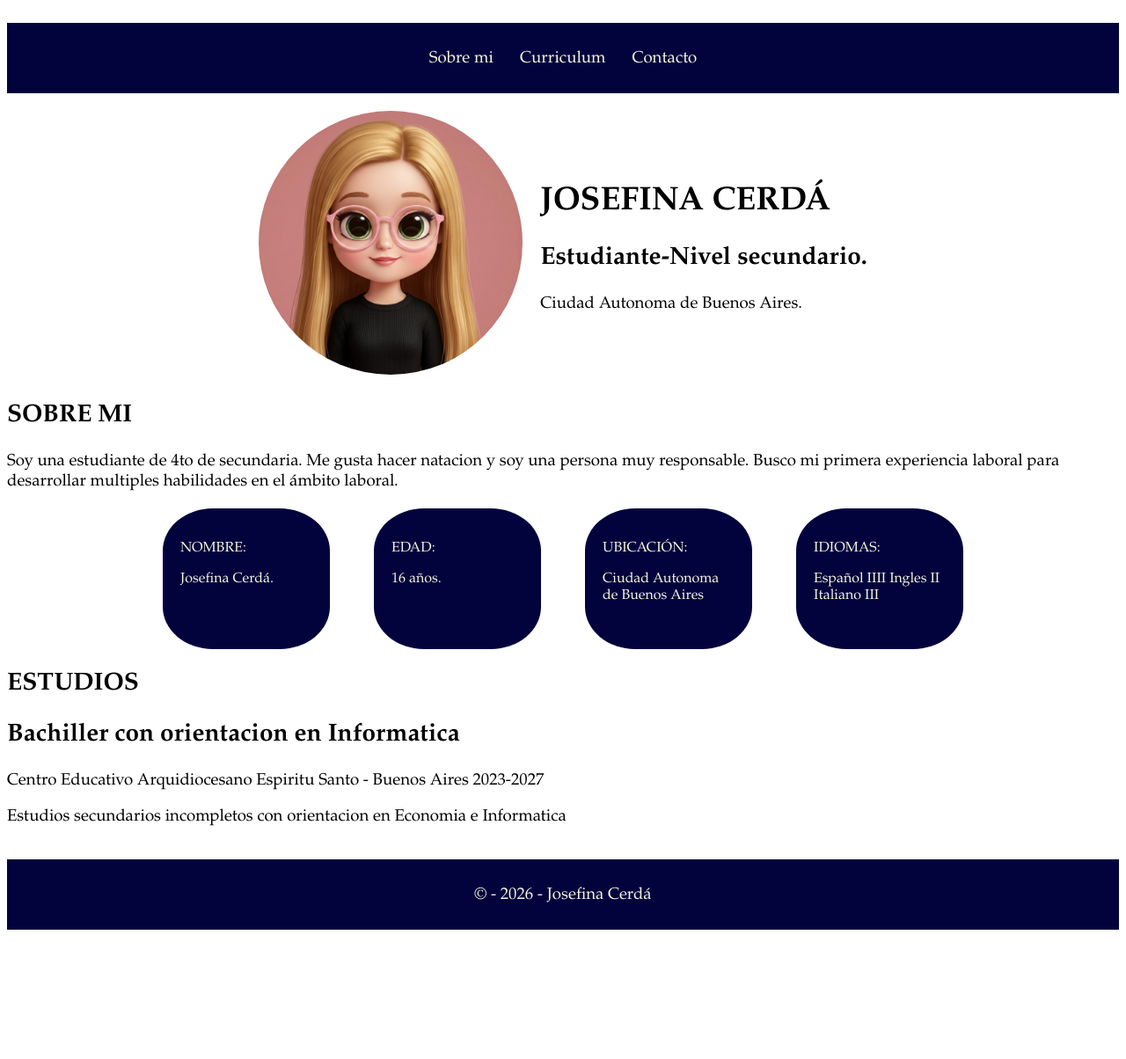
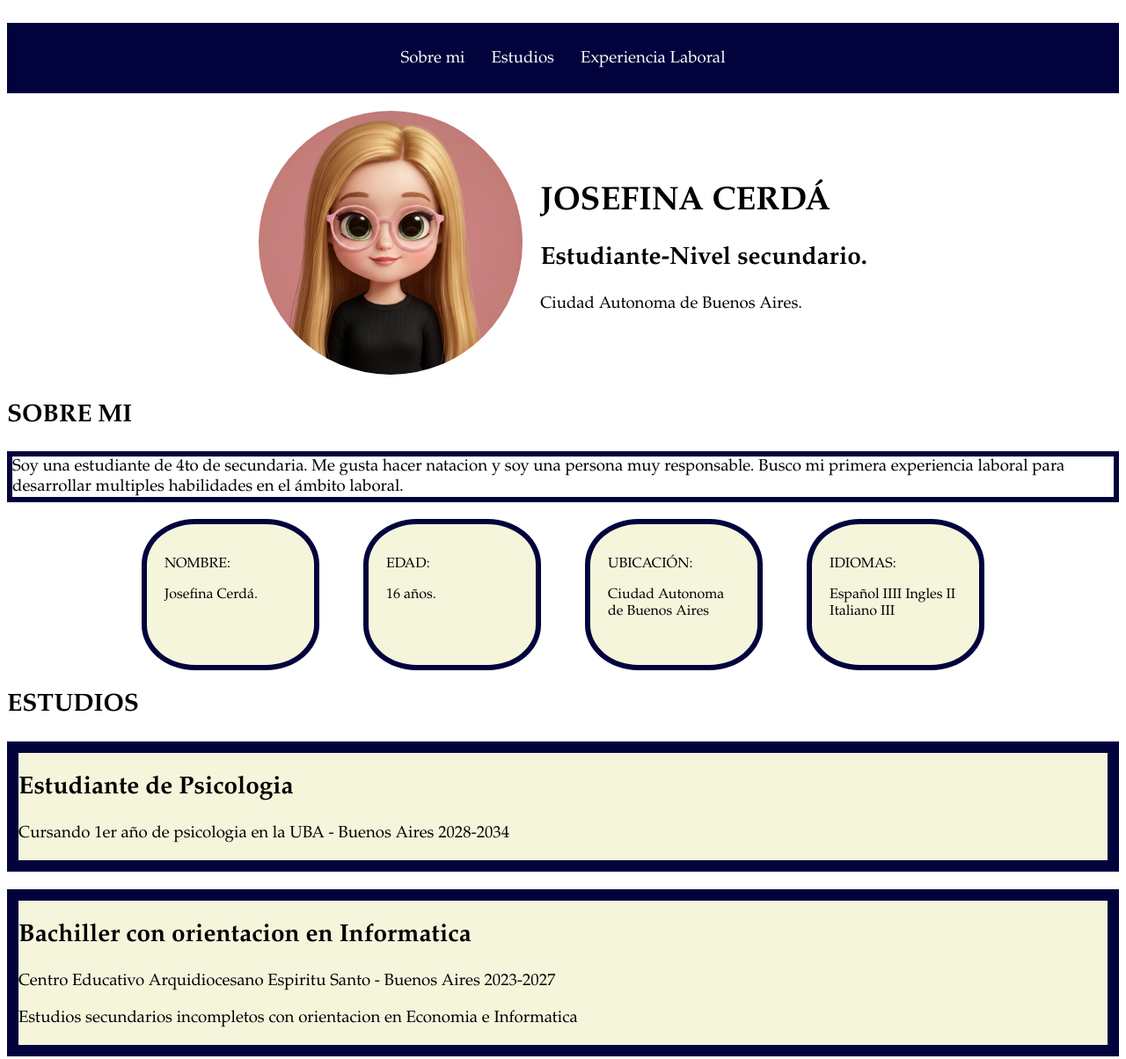
Before and after one commit to ivonneyjose-art/curriculumvitae, a plain HTML site: page index.html in a window 1280 px wide. Shown: the top 1204 px of the page at 88% size. Before the commit the page ends 1065 px from the top, so only its background shows below. Drawn offline with Linux system fonts and the light colour scheme.

Commit message:
Add files via upload

```diff
--- a/css/style.css
+++ b/css/style.css
@@ -38,9 +38,10 @@ body{
    width: 150px;
    height: 120px ;
    border-radius: 30%;
-   background-color:rgb(2, 2, 61) ;
+   background-color:beige ;
+   border: solid 5pt rgb(2, 2, 61) ;
    padding: 20px;
-   color: beige;
+   color: rgb(0, 0, 0);
    font-size: 12pt;
 
 }
@@ -50,5 +51,22 @@ body{
     justify-content: center;
 }
 .boxestudios{
+    display: flow-root;
+    justify-content: center;
+    border-left: 20%;
+    border: solid 10pt rgb(2, 2, 61);
+    background-color:beige ;
+    color: rgb(0, 0, 0);
+    margin-top: 20px;
+}
+#psobremi{
+    border: solid 5pt rgb(2, 2, 61) ;
+}
+a{
+     color:rgb(255, 255, 255);
+     text-decoration: none;
+}
 
+a:visited{
+    color: white;
 }
--- a/index.html
+++ b/index.html
@@ -9,9 +9,9 @@
 <header>
 <div>
     <nav class="flexcontainer">
-        <p id="sobre mi"> <a href="./"></a> Sobre mi </p>
-        <p id="Curriculum"> Curriculum </p>
-        <p id="contacto"> Contacto </p>
+        <p> <a href="#sobremi"> Sobre mi</a></p>
+        <p> <a href="#Curriculum"> Estudios</a></p>
+        <p> <a href="#contacto">Experiencia Laboral</a></p>
     </nav>
 </div>
 </header>
@@ -26,10 +26,10 @@
            <p> Ciudad Autonoma de Buenos Aires.</p>
         </div>
     </div>
-
+    <div id="sobremi">
         <div>
             <h2>SOBRE MI</h2>
-        <p> Soy una estudiante de 4to de secundaria. Me gusta hacer natacion y soy una persona muy responsable. Busco mi primera experiencia laboral para desarrollar multiples habilidades en el ámbito laboral.</p>
+         <p id="psobremi"> Soy una estudiante de 4to de secundaria. Me gusta hacer natacion y soy una persona muy responsable. Busco mi primera experiencia laboral para desarrollar multiples habilidades en el ámbito laboral.</p>
         </div>
         <div class="flexsobremi">
             <div class="divsobremi">
@@ -49,19 +49,38 @@
              <p class="psobremi">
                 Español IIII
                 Ingles II
-                Italiano III
-            </p>
+                Italiano III</p>
+            </div>
         </div>
     </div>
 
+    <div id="Curriculum">
+        <h2>ESTUDIOS</h2>
+        <div class="boxestudios">
+            <h2>Estudiante de Psicologia</h2>
+            <p>Cursando 1er año de psicologia en la UBA - Buenos Aires
+            2028-2034</p>
+        </div>
 
-    <h2>ESTUDIOS</h2>
         <div class="boxestudios">
             <h2> Bachiller con orientacion en Informatica</h2>
             <p> Centro Educativo Arquidiocesano Espiritu Santo - Buenos Aires
-        2023-2027
-    </p>
+            2023-2027</p>
             <p> Estudios secundarios incompletos con orientacion en Economia e Informatica</p>
+        </div>
+   </div>
+    <div id="contacto">
+        <h2> EXPERIENCIA LABORAL</h2>
+        <div class="boxestudios">
+            <h2> Atencion al cliente</h2>
+            <p> Sucursal de McDonalds Av.Cordoba 3821- 2028-2030</p>
+        </div>
+
+        <h2> CONTACTO</h2>
+        <div class="boxestudios">
+            <p>Correo Electronico: Josefinacerdá@gmail.com</p>
+            <p> Telefono: 9 11 4354-7835</p>
+        </div>
     </div>
 </main>
 <footer>
```
Lines whose indentation alone changed are shown as unchanged.
